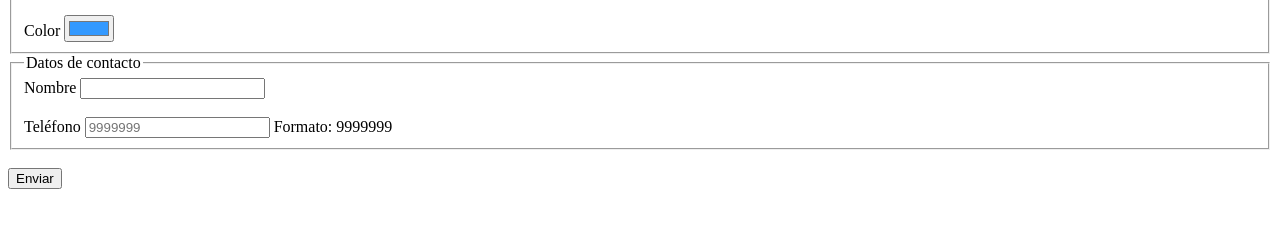
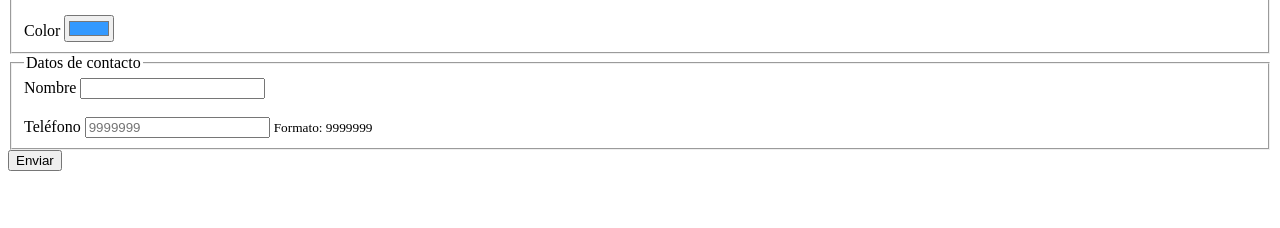
Before and after one commit to Haytam12540/2_Haytam, a plain HTML site: page TEMA2/2.4.1formularios.html in a window 1280 px wide. Shown: the part 112-340 px from the top of the page. Drawn offline with Linux system fonts and the light colour scheme.

Commit message:
2.4.1formularios.

```diff
--- a/TEMA2/2.4.1formularios.html
+++ b/TEMA2/2.4.1formularios.html
@@ -1,9 +1,11 @@
 <!DOCTYPE html>
 <html lang="es">
+
 <head>
     <meta charset="UTF-8">
     <title>Formulario Básico</title>
 </head>
+
 <body>
 
     <h2>Formulario Básico</h2>
@@ -34,13 +36,14 @@
 
             <label for="telefono">Teléfono</label>
             <input type="tel" id="telefono" name="telefono" pattern="[0-9]{7}" placeholder="9999999">
-<span>Formato: 9999999</span>
+            <small>Formato: 9999999</small>
         </fieldset>
 
-<br>
+
         <input type="submit" value="Enviar">
 
     </form>
 
 </body>
+
 </html>
```
Lines whose indentation alone changed are shown as unchanged.
